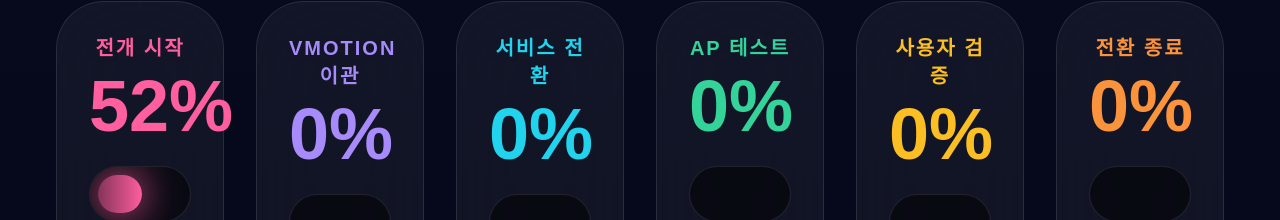
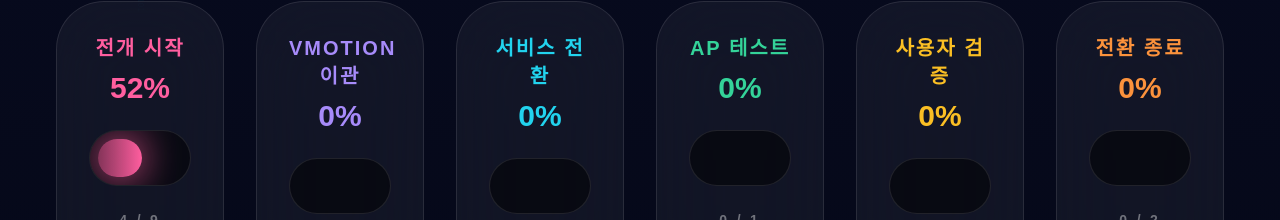
Before and after one commit to pyhgoshift/system-mg, a React app: page / in a window 1280 px wide. Shown: the part 895-1115 px from the top of the page. Built offline with nearby package versions, Linux system fonts and the light colour scheme; no server answers; the HTML template or start-up script is replaced by a standard one.

Commit message:
style: reduce process percentage font size and fix floating tasks

```diff
--- a/src/App.jsx
+++ b/src/App.jsx
@@ -337,7 +337,7 @@
             <div key={key} className="p-8 rounded-[3rem] bg-white/5 border border-white/10 text-center backdrop-blur-2xl">
               <div className="flex flex-col gap-2 mb-6">
                 <span className="text-xl font-black uppercase tracking-widest" style={{ color: g.color }}>{g.label}</span>
-                <span className="text-7xl font-black tabular-nums" style={{ color: g.color }}>{d.pct}%</span>
+                <span className="text-3xl font-black tabular-nums" style={{ color: g.color }}>{d.pct}%</span>
               </div>
               <div className="h-14 rounded-full bg-black/50 border border-white/10 overflow-hidden p-2">
                 <div className="h-full rounded-full transition-all duration-1000" style={{
```
